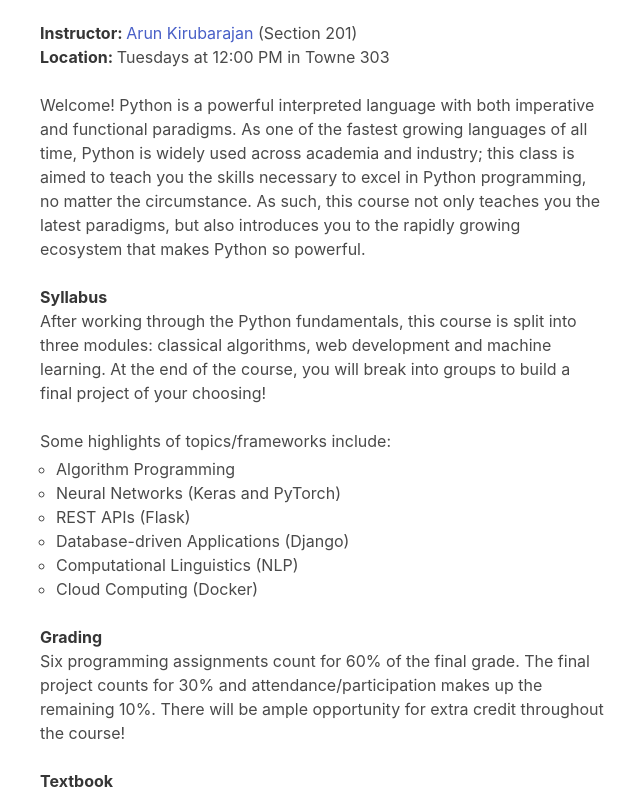
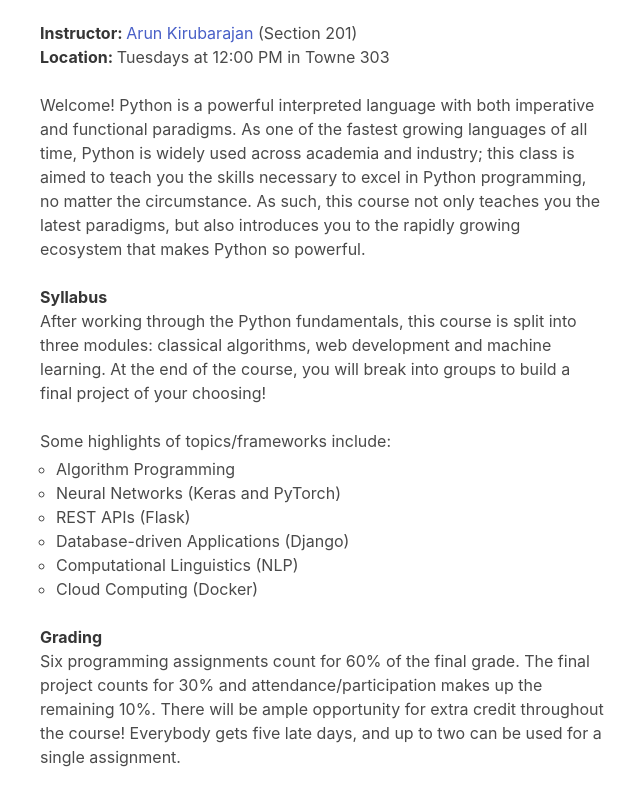
Before and after one commit to CIS192/website, a Gatsby site: page / in a window 1280 px wide. Shown: the part 164-953 px from the top of the page, without its empty margins (318-958 px from the left). Built offline with nearby package versions, Linux system fonts and the light colour scheme; Gatsby itself is replaced by a stand-in of ours.

Commit message:
Add late day policy

```diff
--- a/src/pages/index.js
+++ b/src/pages/index.js
@@ -48,7 +48,7 @@ const Index = () => {
               <strong>Grading</strong> <br />
               Six programming assignments count for 60% of the final grade. The final project counts for 30% and
               attendance/participation makes up the remaining 10%. There will be ample opportunity for extra credit
-              throughout the course!
+              throughout the course! Everybody gets five late days, and up to two can be used for a single assignment.
             </p>
 
             <br />
```
